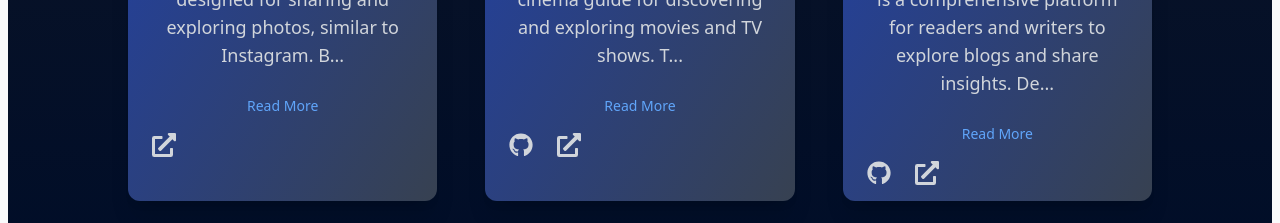
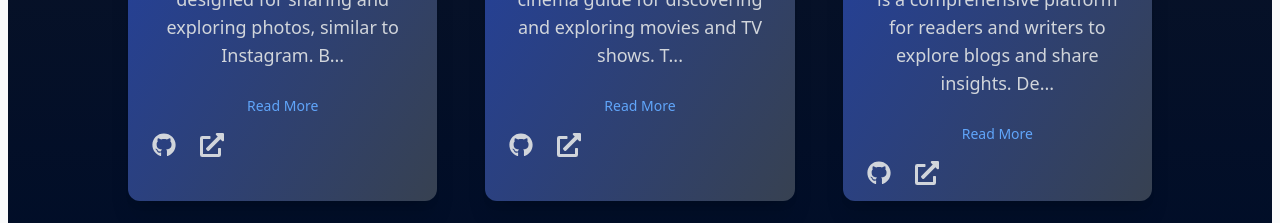
Before and after one commit to Naveedahmedtech/portfolio, a React (Vite) app: page / in a window 1280 px wide. Shown: the part 2160-2383 px from the top of the page. Built offline with nearby package versions, Linux system fonts and the light colour scheme.

Commit message:
update the urls of projects

```diff
--- a/src/pages/project/util.ts
+++ b/src/pages/project/util.ts
@@ -21,6 +21,7 @@ export const projects = [
       </ul>
     `,
     image: chilloutProject,
+    codeUrl: "https://github.com/Naveedahmedtech/chill_out_client.git",
     demoUrl: "https://chillout-naveed.netlify.app/",
   },
   {
@@ -47,13 +48,13 @@ export const projects = [
       <h1 class="text-lg font-semibold">Blog Project</h1> is a comprehensive platform for readers and writers to explore blogs and share insights. Designed to cater to avid readers and writers alike.
       <h3 class="text-xl font-bold mt-4">Features:</h3>
       <ul class="list-disc pl-5 mt-2">
-        <li>Built using React, Node.js, Express.js, and MongoDB for seamless data management.</li>
+        <li>Built using React, Node.js, Nest.js, and MongoDB for seamless data management.</li>
         <li>Advanced blog search and filtering capabilities for easier navigation.</li>
         <li>Detailed author information for better connection between authors and readers.</li>
       </ul>
     `,
     image: blogProject,
     demoUrl: "https://naveed-blogs.netlify.app/",
-    codeUrl: "https://github.com/Naveedahmedtech/movie-app",
+    codeUrl: "https://github.com/Naveedahmedtech/blog-1-server.git",
   },
 ];
```
